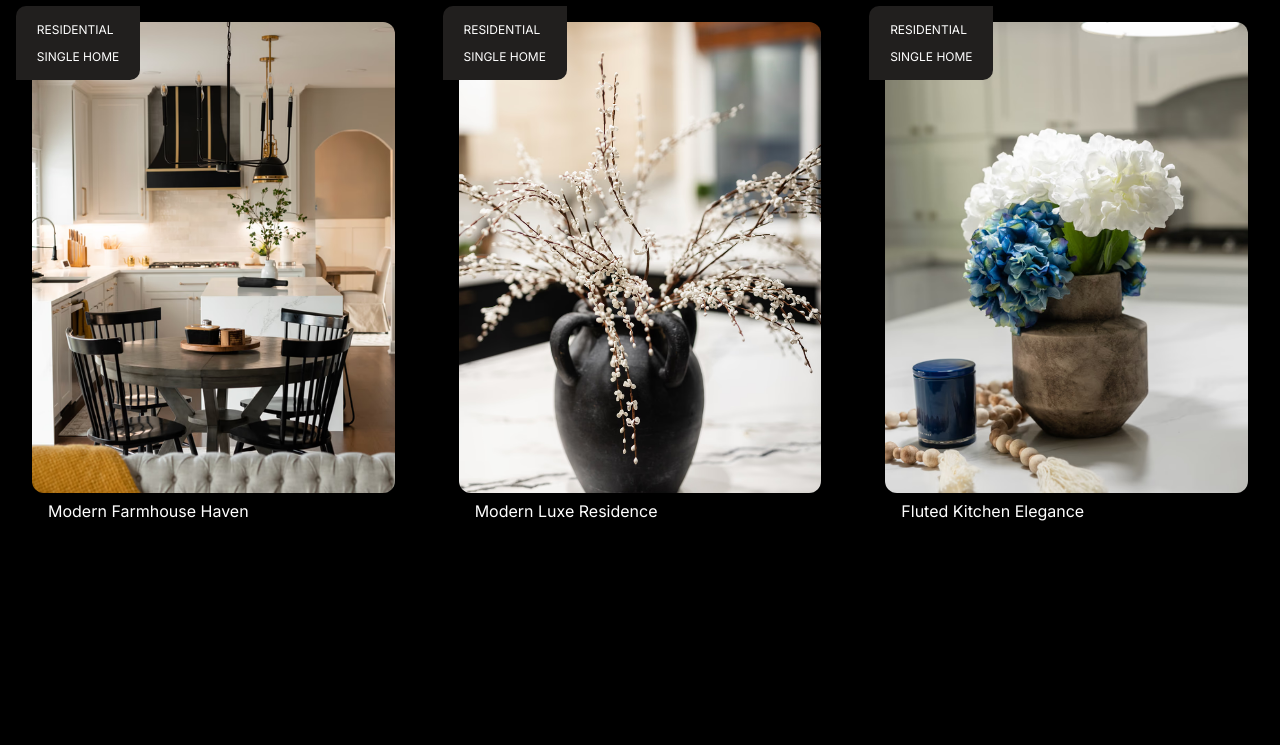
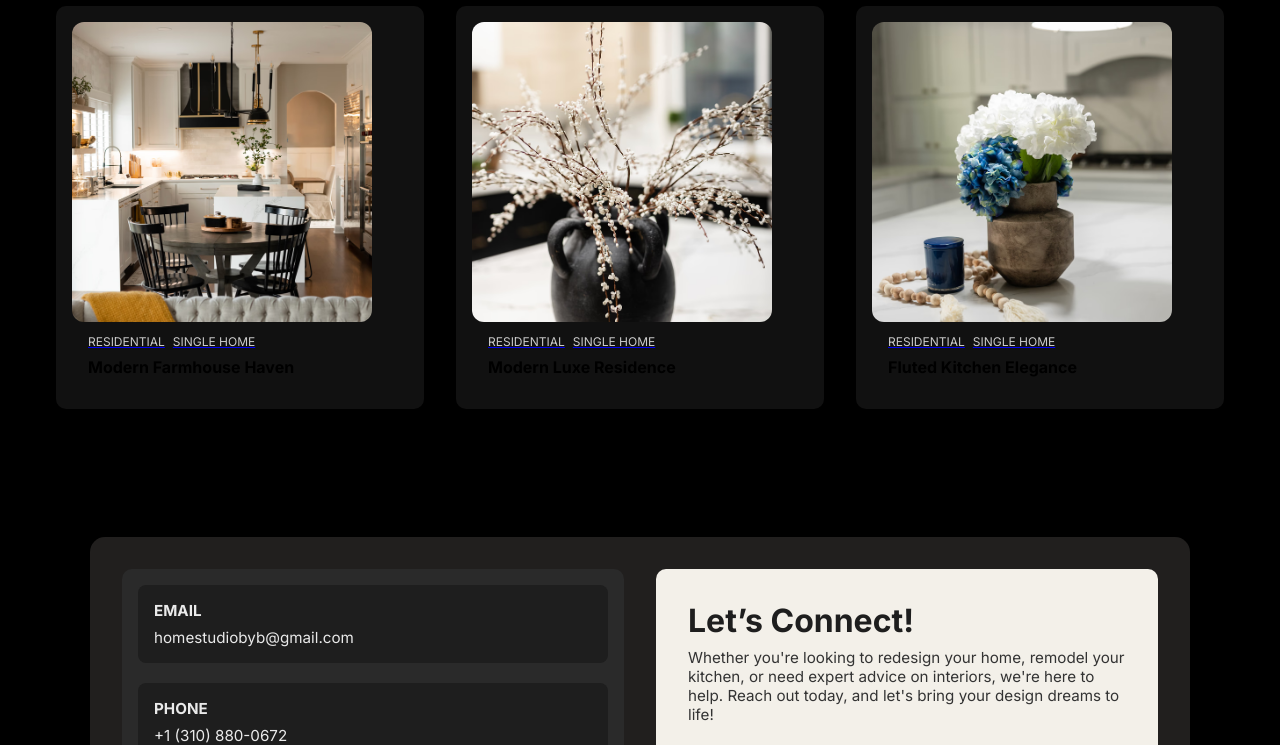
Before and after one commit to megha221/aaa, a plain HTML site: page projects.html in a window 1280 px wide. Shown: the part 305-1050 px from the top of the page. Drawn offline with Linux system fonts and the light colour scheme.

Commit message:
services

```diff
--- a/style.css
+++ b/style.css
@@ -92,7 +92,7 @@
 
   .projects-page {
     padding: 3rem 1rem;
-    /* max-width: 1200px; */
+    max-width: 1200px;
     margin: auto;
   }
 
@@ -110,7 +110,7 @@
   }
 
   .project-card {
-    /* background-color: #111; */
+    background-color: #111;
     border-radius: 10px;
     overflow: hidden;
     /* height: 400px; */
@@ -135,7 +135,7 @@
   .project-card h3 {
     padding: 0.5rem 1rem 1rem;
     font-size: 1rem;
-    color: white;
+    color: black;
   }
 
   @media (min-width: 1600px) {
@@ -632,7 +632,7 @@ object-fit: contain;
 /* Projects css */
 .projects-page {
     padding: 3rem 1rem;
-    /* max-width: 1200px; */
+    max-width: 1200px;
     margin: auto;
   }
 
@@ -650,7 +650,7 @@ object-fit: contain;
   }
 
   .project-card {
-    /* background-color: #111; */
+    background-color: #111;
     border-radius: 10px;
     overflow: hidden;
     /* height: 400px; */
@@ -675,8 +675,7 @@ object-fit: contain;
   .project-card h3 {
     padding: 0.5rem 1rem 1rem;
     font-size: 1rem;
-    color: white;
-    font-weight: 400;
+    color: black;
   }
 
 
@@ -1626,7 +1625,7 @@ margin-bottom: 3rem;
 display: grid;
 grid-template-columns: repeat(auto-fit, minmax(280px, 1fr));
 gap: 2rem;
-max-width: 1200px;
+/* max-width: 1200px; */
 margin: auto;
 }
 
@@ -1719,9 +1718,7 @@ padding: 0.3rem 0.7rem;
 border-radius: 5px;
 font-size: 0.75rem;
 }
-.project-card{
-  /* height: 600px; */
-}
+
 .project-card .content {
 display: flex;
 align-items: center; /* Center vertically */
@@ -1729,8 +1726,8 @@ gap: 2rem;           /* Add more breathing space */
 }
 
 .project-card img {
-width: 100%;         /* Bigger image */
-height: 80%;
+width: 300px;         /* Bigger image */
+height: 300px;
 border-radius: 12px;  /* Rounded corners */
 object-fit: cover;
 }
@@ -1776,7 +1773,7 @@ padding: 4rem 2rem;
 background: #000;
 color: #fff;
 flex-wrap: wrap;
-max-width: 1200px;
+/* max-width: 1200px; */
 margin: auto;
 }
 
@@ -2228,48 +2225,16 @@ body {
   text-decoration: none;
   text-transform: none;
   margin-bottom: 40px;
-  margin-left: 1.4rem;
-}
-
-
-/* .project-card img {
-  width: 100%;
-  height: auto;
-  display: block;
-} */
-
-.project-labels {
-  position: absolute;
-  top: 0;              /* Changed from bottom to top */
-  left: 0;
-  display: flex;
-  flex-direction: column;
-  align-items: flex-start;
-  gap: 0.3rem;
-  padding: 0.8rem;
-  background-color: rgb(33, 31, 30);
-  border-bottom-right-radius: 10px;
-opacity: 1;
-}
-
-.project-labels span {
-  /* background-color: red; */
-  color: white;
-  padding: 0.2rem 0.5rem;
-  font-size: 0.75rem;
-  border-radius: 3px;
-  border-radius: 1px solid white;
-}
-.gallery-section h2{
+}
+.services-section h2,.projects-section h2{
   font-family: "Inter", "Inter Placeholder", sans-serif;
-  font-size: 120px;
+  font-size: 220px;
   font-style: normal;
   font-weight: 600;
   letter-spacing: -0.09em;
   line-height: 90%;
-  text-align: left;
+  text-align: center;
   text-decoration: none;
   text-transform: none;
   margin-bottom: 40px;
-  margin-left: 1.4rem;
-}
+}
```
